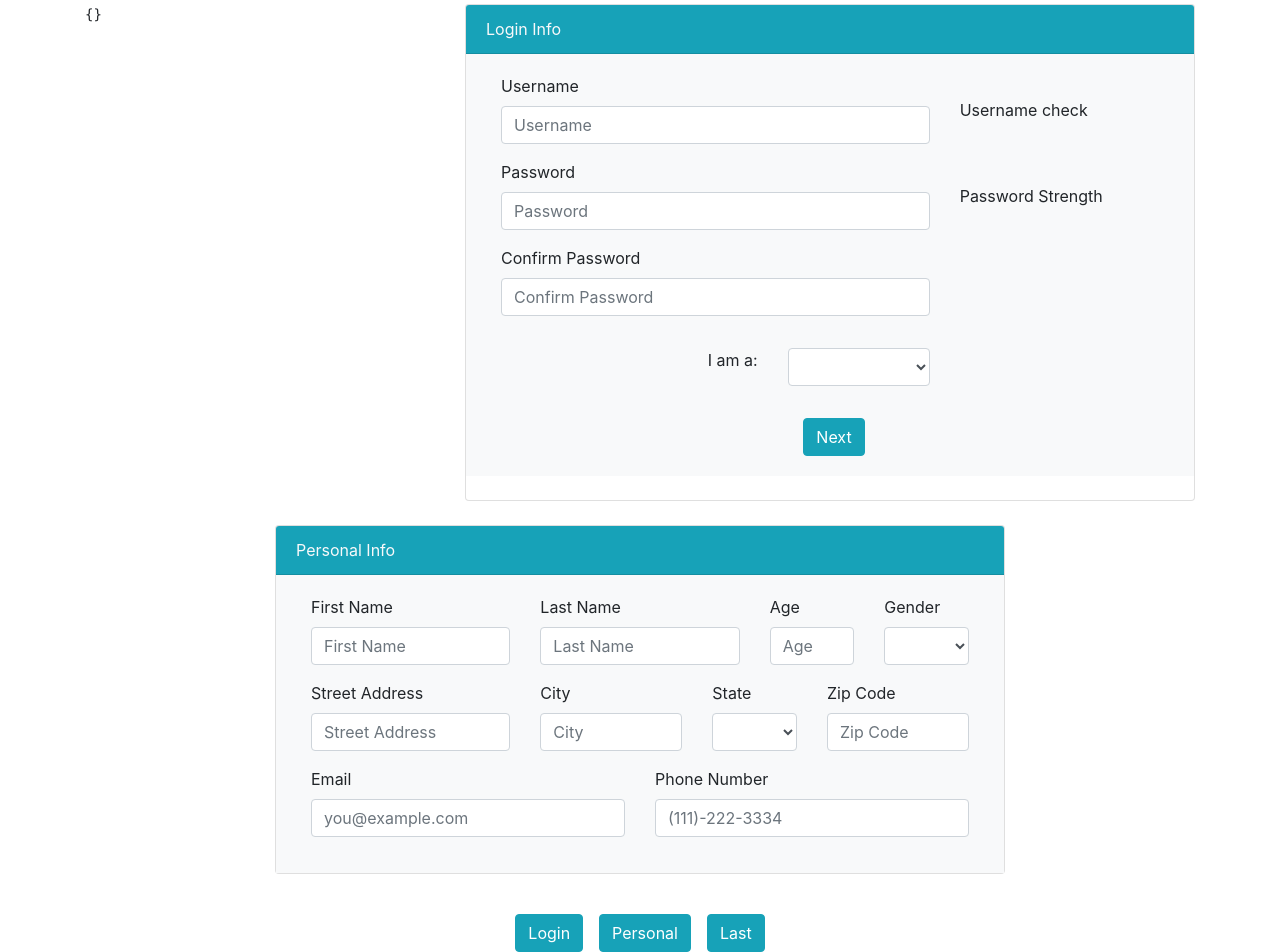
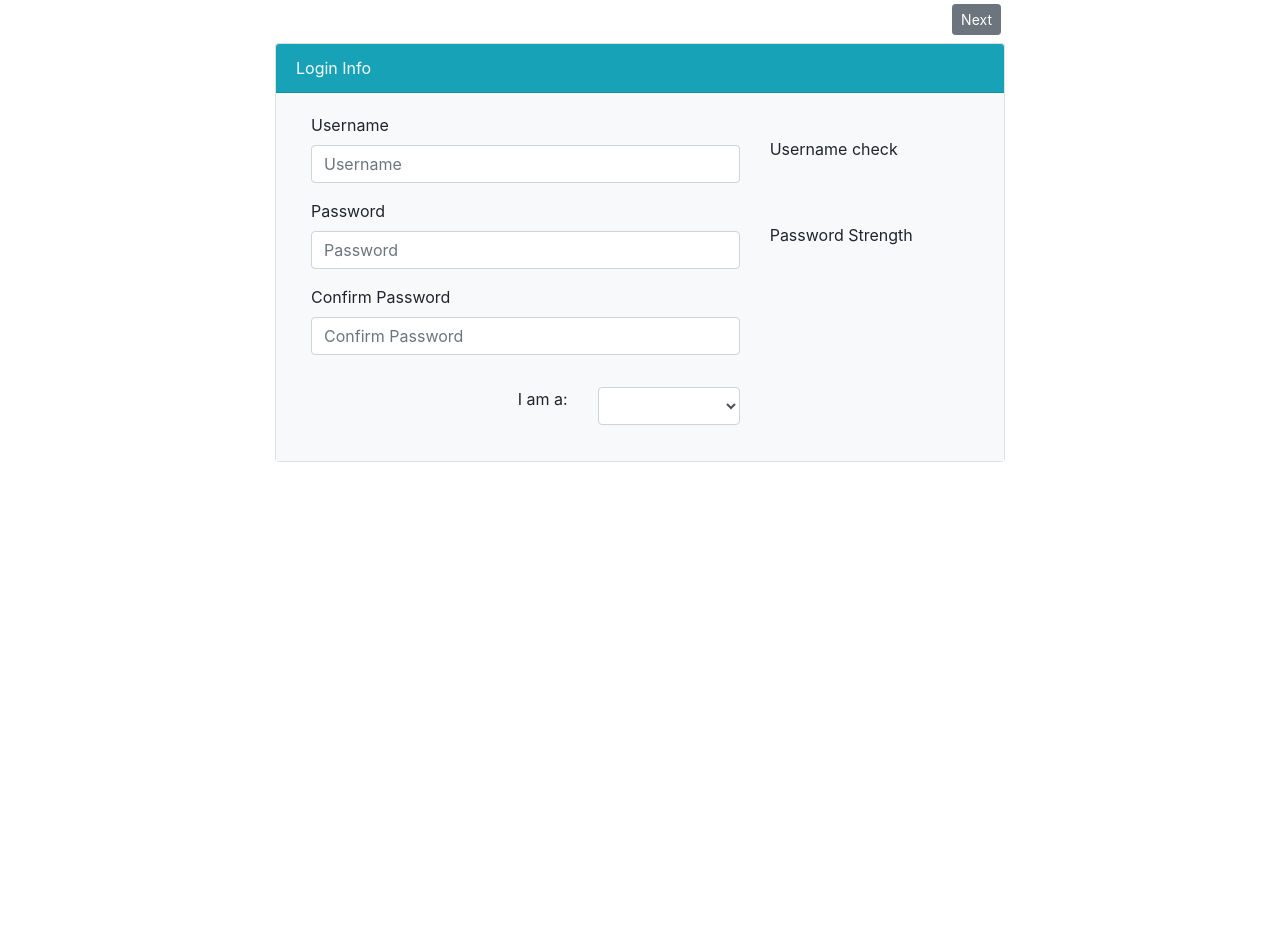
Before and after one commit to mlee98/nannyApp, an Angular app in the folder GUI/nannyApp/: page / in a window 1280 px wide. Shown: the part 178-1130 px from the top of the page. After the commit the page ends 800 px from the top, so only its background shows below. Built offline with nearby package versions, Linux system fonts and the light colour scheme.

Commit message:
Finished general account creation pages

```diff
--- a/GUI/nannyApp/src/create-account/create-account.component.html
+++ b/GUI/nannyApp/src/create-account/create-account.component.html
@@ -1,11 +1,16 @@
-<div class="container mt-5">
+<div class="container mt-5 ">
   <h1 class="text-center mb-5 display-3">Create Your Account</h1>
-
-
-  <div class="row justify-content-center">
-    <div class="col-md-4">
-        <pre>{{account|json}}</pre>
+  <div class="row justify-content-center containter">
+    <div class="row col-md-8 justify-content-center">
+      <div class="col-md-10 pl-1 mb-2">
+        <button type="button" id="login_btn" (click)="userpass()" class="btn btn-sm btn-secondary" *ngIf="!showUserPass">Back</button>
       </div>
+      <div class="col-md-2 pr-1 mb-2 clearfix">
+        <button type="button" id="login_btn" (click)="personalinfo()" class="btn btn-sm float-right btn-secondary"y>Next</button>
+      </div>
+    </div>
+  </div>
+  <div class="row justify-content-center" *ngIf="showUserPass">
     <div class="col-md-8">
       <div class="card">
         <div class="card-header bg-info large-text text-light">
@@ -63,19 +68,13 @@
                 </div>
               </div>
             </div>
-          <div class="row justify-content-center">
-            <button type="submit" id="next_btn" class="btn btn-info mt-3 ml-2">Next</button>
           </div>
         </div>
       </div>
-      <br />
     </div>
   </div>
-</div>
-<br />
 
-
-<div class="row justify-content-center">
+  <div class="row justify-content-center" *ngIf="showPersonalInfo">
     <div class="col-md-8">
       <div class="card">
         <div class="card-header bg-info large-text text-light">
@@ -163,7 +162,7 @@
                   <label for="account_email" class="large-text">
                     Email
                   </label>
-                <input type="email" id="account_email" class="form-control" placeholder="you@example.com" [(ngModel)]='account.email'/>
+                  <input type="email" id="account_email" class="form-control" placeholder="you@example.com" [(ngModel)]='account.email' />
                 </div>
               </div>
               <div class="col-md-6">
@@ -180,10 +179,4 @@
       </div>
     </div>
   </div>
-<br />
-  <div class="row justify-content-center">
-      <button type="button" id="login_btn" class="btn btn-info mt-3 mr-2">Login</button>
-      <button type="button" id="personal_btn" class="btn btn-info mt-3 ml-2 mr-2">Personal</button>
-      <button type="button" id="last_btn" class="btn btn-info mt-3 ml-2">Last</button>
 </div>
-</div>
--- a/GUI/nannyApp/src/create-account/create-account.component.ts
+++ b/GUI/nannyApp/src/create-account/create-account.component.ts
@@ -1,6 +1,4 @@
 import { Component, OnInit, ViewChild, AfterViewInit, Input } from '@angular/core';
-import {UserPassComponent } from './user-pass/user-pass.component';
-import { PersonalInfoComponent  } from './personal-info/personal-info.component';
 import { Account } from './models/account';
 
 @Component({
@@ -11,13 +9,25 @@ import { Account } from './models/account';
 export class CreateAccountComponent implements OnInit {
 
   account: Account;
-  firstname: String;
-  lastname: String;
+  showUserPass: boolean;
+  showPersonalInfo: boolean;
 
   constructor() { }
 
   ngOnInit() {
     this.account = {};
+    this.showUserPass = true;
+    this.showPersonalInfo = false;
+  }
+
+  userpass() {
+    this.showUserPass = true;
+    this.showPersonalInfo = false;
+  }
+
+  personalinfo() {
+    this.showUserPass = false;
+    this.showPersonalInfo = true;
   }
 
 }
--- a/GUI/nannyApp/src/create-account/models/account.ts
+++ b/GUI/nannyApp/src/create-account/models/account.ts
@@ -2,7 +2,8 @@ export class Account {
   type?: string;
   username?: string;
   password?: string;
-  name?: string;
+  firstname?: string;
+  lastname?: string;
   age?: number;
   gender?: string;
   address?: string;
```
Lines whose indentation alone changed are shown as unchanged.
